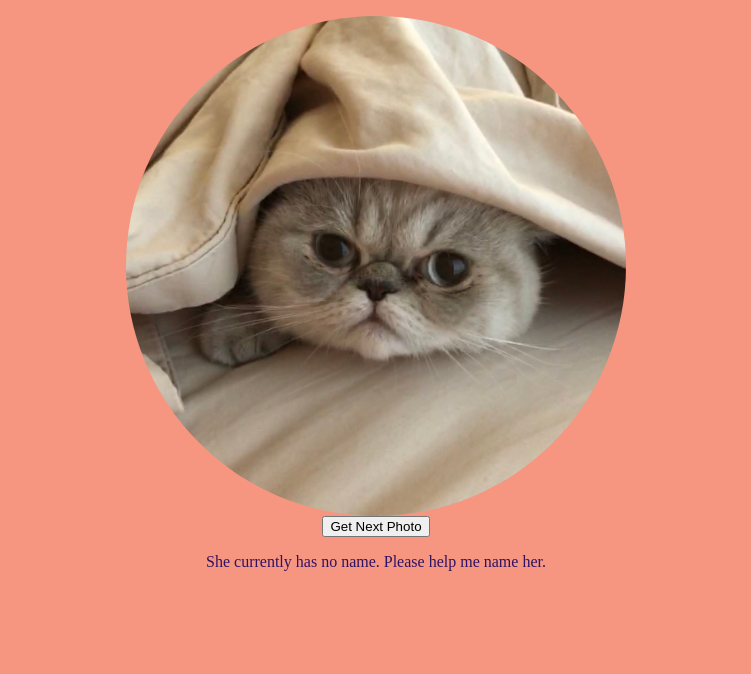
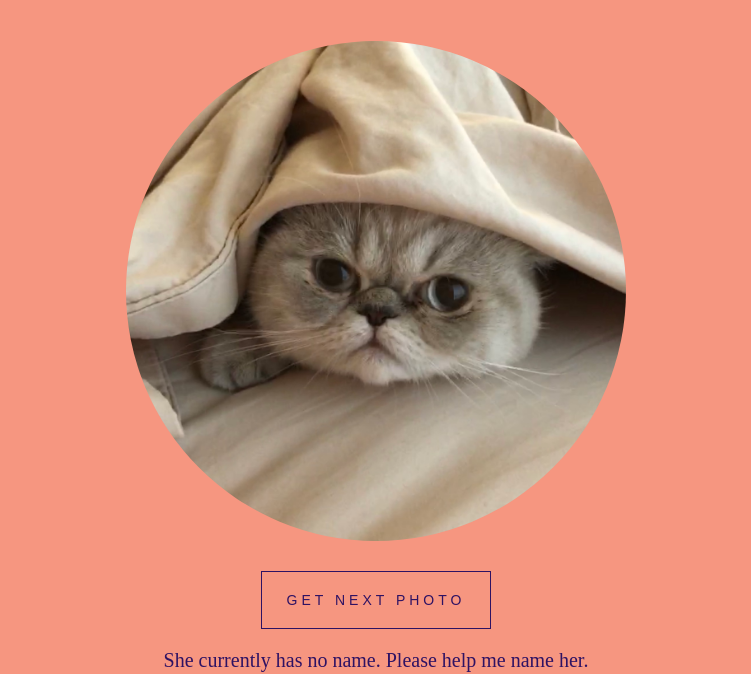
Before and after one commit to virgiliomanalo98/IS-445_HW1, a plain HTML site: page index.html in a window 1280 px wide. Shown: the part 142-816 px from the top of the page, without its empty margins (264-1015 px from the left). Drawn offline with Linux system fonts and the light colour scheme.

Commit message:
font commit

```diff
--- a/style.css
+++ b/style.css
@@ -13,6 +13,7 @@
 h1 {
     /* how to style */
     font-weight: 200;
+    font-size: 70px;
     text-transform: uppercase;
     border-top: 5px solid;
 }
@@ -34,3 +35,29 @@ img {
     align-items: center;
     justify-content: center;
     height: 100vh;
+}
+
+button {
+    margin: 30px auto 0;
+    padding: 20px 25px;
+    background-color: #f69680;
+    color: #2e1263;
+    font-size: 14px;
+    text-align: center;
+    border: 1px solid #2e1263;
+    text-transform: uppercase;
+    text-decoration: none;
+    letter-spacing: 4px;
+    outline: none;
+}
+
+button:hover{
+    transition: 0.3s;
+    background-color: #2e1263;
+    color: #f69680;
+    text-decoration: underline;
+}
+
+p {
+    font-size: 20px;
+}
```
